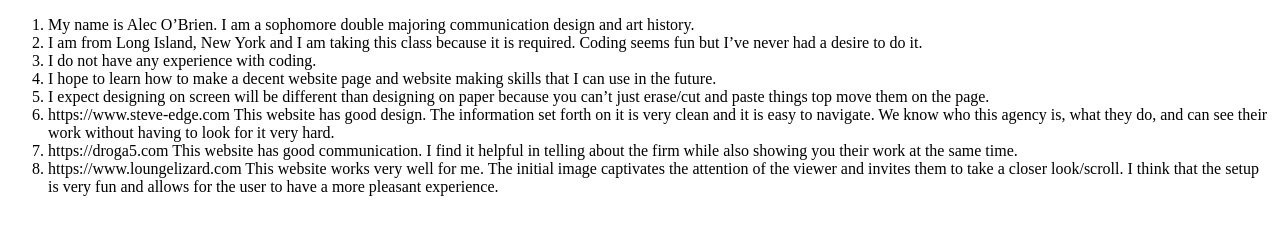
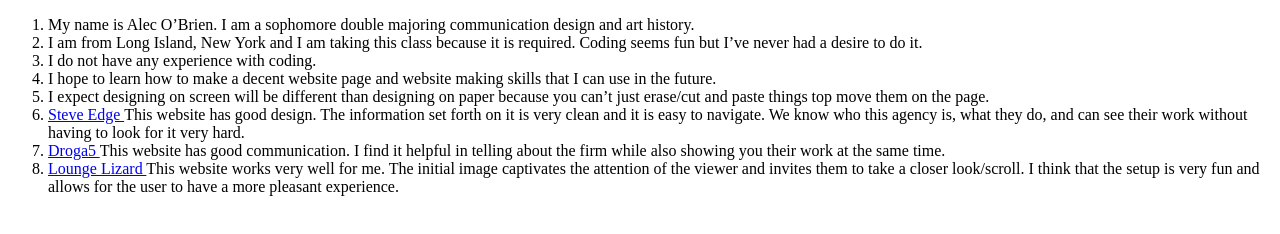
Before and after one commit to alecobrien/iffall2019, a plain HTML site: page intro-questions/index.html in a window 1280 px wide. Drawn offline with Linux system fonts and the light colour scheme.

Commit message:
Add files via upload

```diff
--- a/intro-questions/index.html
+++ b/intro-questions/index.html
@@ -16,11 +16,11 @@
 				<li>I do not have any experience with coding.</li>
 				<li>I hope to learn how to make a decent website page and website making skills that I can use in the future.</li>
 				<li>I expect designing on screen will be different than designing on paper because you can&#146;t just erase/cut and paste things top move them on the page.</li>
-				<li>https://www.steve-edge.com
+				<li><a href="https://www.steve-edge.com"> Steve Edge </a>
 				This website has good design. The information set forth on it is very clean and it is easy to navigate. We know who this agency is, what they do, and can see their work without having to look for it very hard.</li>
-				<li>https://droga5.com
+				<li><a href="https://droga5.com"> Droga5 </a>
 				This website has good communication. I find it helpful in telling about the firm while also showing you their work at the same time.</li>
-				<li>https://www.loungelizard.com
+				<li><a href="https://www.loungelizard.com"> Lounge Lizard </a>
 				This website works very well for me. The initial image captivates the attention of the viewer and invites them to take a closer look/scroll. I think that the setup is very fun and allows for the user to have a more pleasant experience.</li>
 			</ol>
 
```
